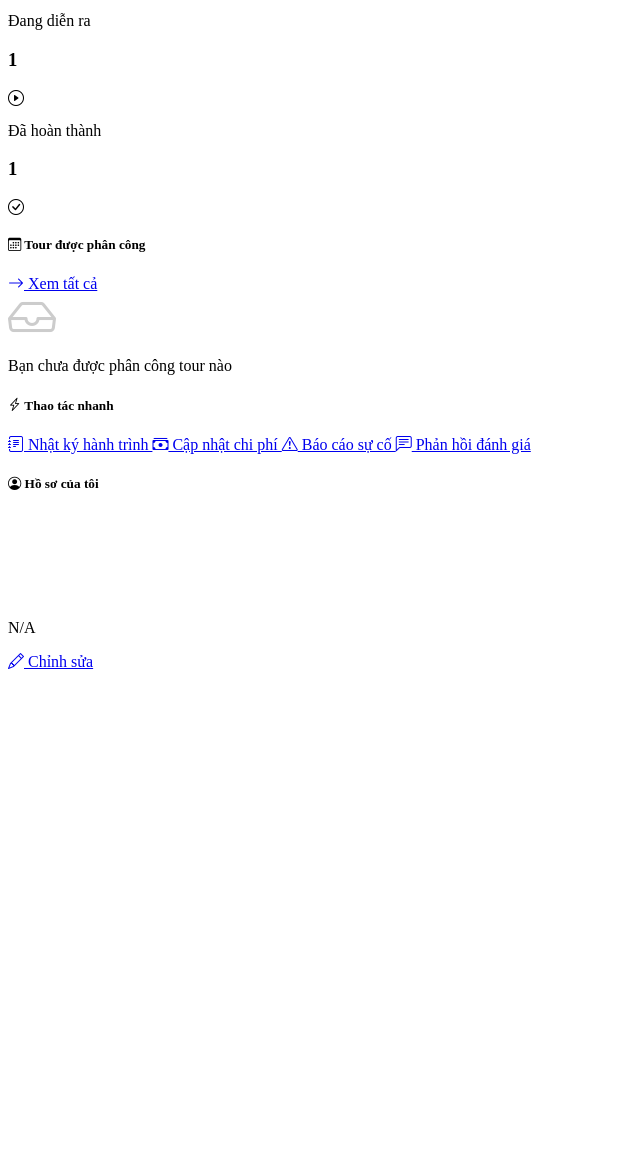
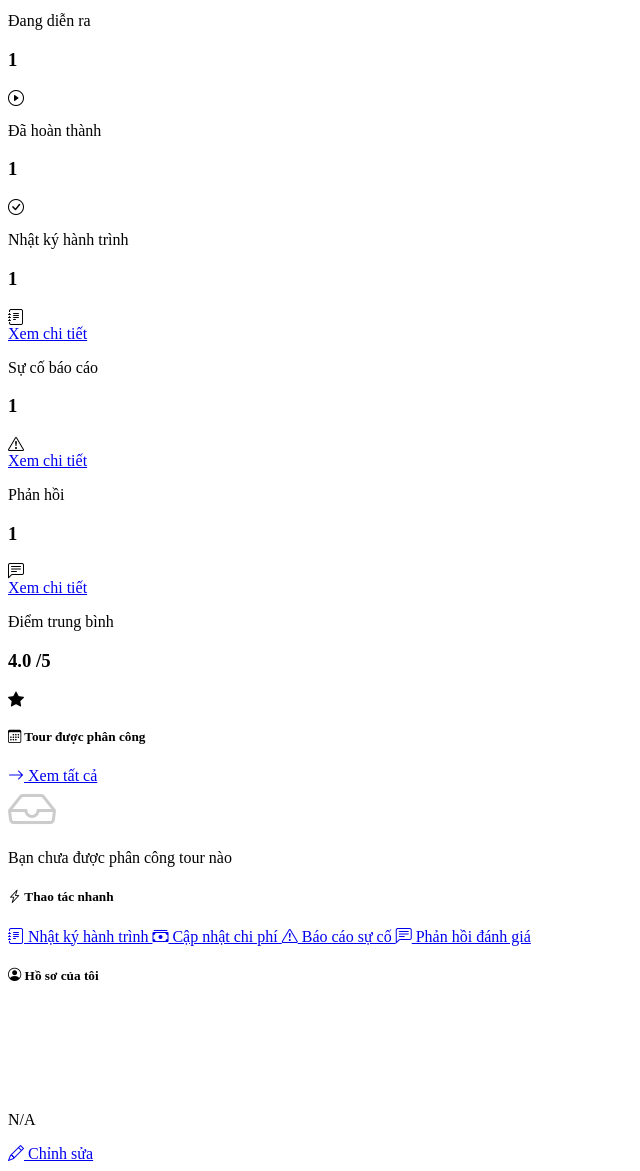
Before and after one commit to lemthaik6/duan1, a PHP site: the page made by views/dashboard/guide.php in a window 1280 px wide. Shown: the part 684-1855 px from the top of the page, without its empty margins (0-640 px from the left). Before the commit the page ends 1353 px from the top, so only its background shows below. Run offline with PHP 8.4, Linux system fonts and the light colour scheme; the template is opened without the code that fills it: most values are stand-ins (such as "Sample title", 1, 10 or a date in 2020); data that the repository does not hold is empty; some libraries are stand-ins or nearby versions.

Commit message:
feat(reports): make guide stats clickable cards and add guide filters

```diff
--- a/controllers/DailyLogController.php
+++ b/controllers/DailyLogController.php
@@ -19,10 +19,14 @@ class DailyLogController
 
         $user = isLoggedIn() ? getCurrentUser() : null;
         $tourId = $_GET['tour_id'] ?? 0;
+        $guideId = $_GET['guide_id'] ?? 0;
         $logs = [];
         $tour = null;
 
-        if ($tourId) {
+        if ($guideId) {
+            // Lọc theo hướng dẫn viên
+            $logs = $this->dailyLogModel->getByGuide($guideId);
+        } elseif ($tourId) {
             $tour = $this->tourModel->getById($tourId);
             if ($tour) {
                 $logs = $this->dailyLogModel->getByTour($tourId);
--- a/controllers/FeedbackController.php
+++ b/controllers/FeedbackController.php
@@ -181,9 +181,12 @@ class FeedbackController
         requireAdmin();
 
         $tourId = $_GET['tour_id'] ?? 0;
+        $guideId = $_GET['guide_id'] ?? 0;
         $feedbacks = [];
 
-        if ($tourId) {
+        if ($guideId) {
+            $feedbacks = $this->feedbackModel->getByGuide($guideId);
+        } elseif ($tourId) {
             $feedbacks = $this->feedbackModel->getByTour($tourId);
         } else {
             $feedbacks = $this->feedbackModel->getAll();
--- a/controllers/IncidentController.php
+++ b/controllers/IncidentController.php
@@ -18,10 +18,13 @@ class IncidentController
         requireLogin();
 
         $tourId = isset($_GET['tour_id']) ? $_GET['tour_id'] : 0;
+        $reporterId = isset($_GET['reporter_id']) ? $_GET['reporter_id'] : 0;
         $incidents = [];
         $tour = null;
 
-        if ($tourId) {
+        if ($reporterId) {
+            $incidents = $this->incidentModel->getByReporter($reporterId);
+        } elseif ($tourId) {
             $tour = $this->tourModel->getById($tourId);
             if ($tour) {
                 $incidents = $this->incidentModel->getByTour($tourId);
--- a/views/dashboard/guide.php
+++ b/views/dashboard/guide.php
@@ -48,6 +48,72 @@
                             <h3 class="stat-value"><?= count($completedTours ?? []) ?></h3>
                         </div>
                         <i class="bi bi-check-circle stat-icon"></i>
+                    </div>
+                </div>
+            </div>
+        </div>
+    </div>
+    <div class="row g-4 mb-4">
+        <div class="col-md-3">
+            <div class="card stat-card bg-secondary">
+                <div class="card-body">
+                    <div class="d-flex justify-content-between align-items-start">
+                        <div>
+                            <p class="stat-label">Nhật ký hành trình</p>
+                            <h3 class="stat-value"><?= isset($totalDailyLogs) ? $totalDailyLogs : 0 ?></h3>
+                        </div>
+                        <i class="bi bi-journal-text stat-icon"></i>
+                    </div>
+                    <div class="mt-3">
+                        <a href="<?= BASE_URL ?>?action=daily-logs/index" class="small">Xem chi tiết</a>
+                    </div>
+                </div>
+            </div>
+        </div>
+
+        <div class="col-md-3">
+            <div class="card stat-card bg-danger">
+                <div class="card-body">
+                    <div class="d-flex justify-content-between align-items-start">
+                        <div>
+                            <p class="stat-label">Sự cố báo cáo</p>
+                            <h3 class="stat-value"><?= isset($totalIncidents) ? $totalIncidents : 0 ?></h3>
+                        </div>
+                        <i class="bi bi-exclamation-triangle stat-icon"></i>
+                    </div>
+                    <div class="mt-3">
+                        <a href="<?= BASE_URL ?>?action=incidents/index" class="small">Xem chi tiết</a>
+                    </div>
+                </div>
+            </div>
+        </div>
+
+        <div class="col-md-3">
+            <div class="card stat-card bg-info">
+                <div class="card-body">
+                    <div class="d-flex justify-content-between align-items-start">
+                        <div>
+                            <p class="stat-label">Phản hồi</p>
+                            <h3 class="stat-value"><?= isset($totalFeedbacks) ? $totalFeedbacks : 0 ?></h3>
+                        </div>
+                        <i class="bi bi-chat-left-text stat-icon"></i>
+                    </div>
+                    <div class="mt-3">
+                        <a href="<?= BASE_URL ?>?action=feedbacks/index" class="small">Xem chi tiết</a>
+                    </div>
+                </div>
+            </div>
+        </div>
+
+        <div class="col-md-3">
+            <div class="card stat-card bg-primary">
+                <div class="card-body">
+                    <div class="d-flex justify-content-between align-items-start">
+                        <div>
+                            <p class="stat-label">Điểm trung bình</p>
+                            <h3 class="stat-value"><?= isset($avgRating) ? number_format($avgRating, 1) : '0.0' ?> /5</h3>
+                        </div>
+                        <i class="bi bi-star-fill stat-icon"></i>
                     </div>
                 </div>
             </div>
```
Also changed, not shown: controllers/DashboardController.php (+24 -0 lines), models/TourDailyLogModel.php (+16 -0 lines), models/TourIncidentModel.php (+20 -0 lines), views/reports/index.php (+10 -8 lines).
